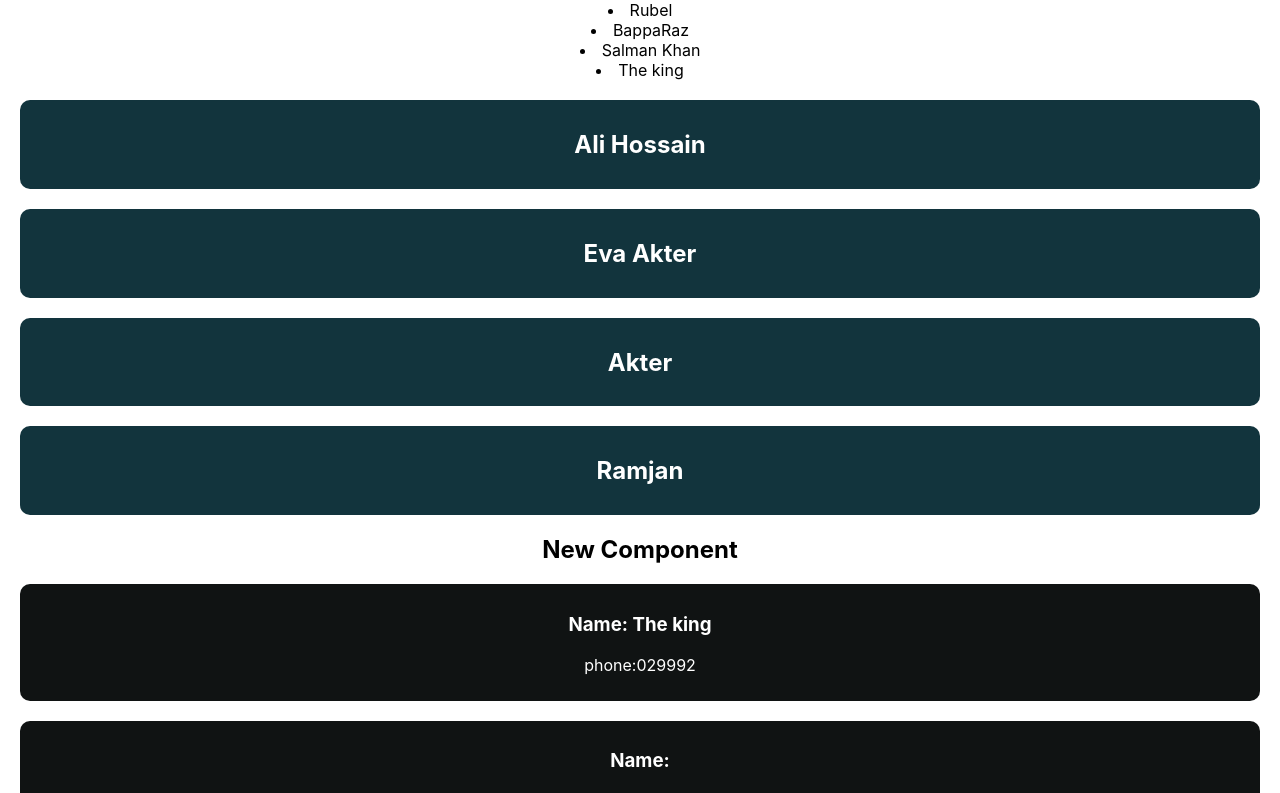
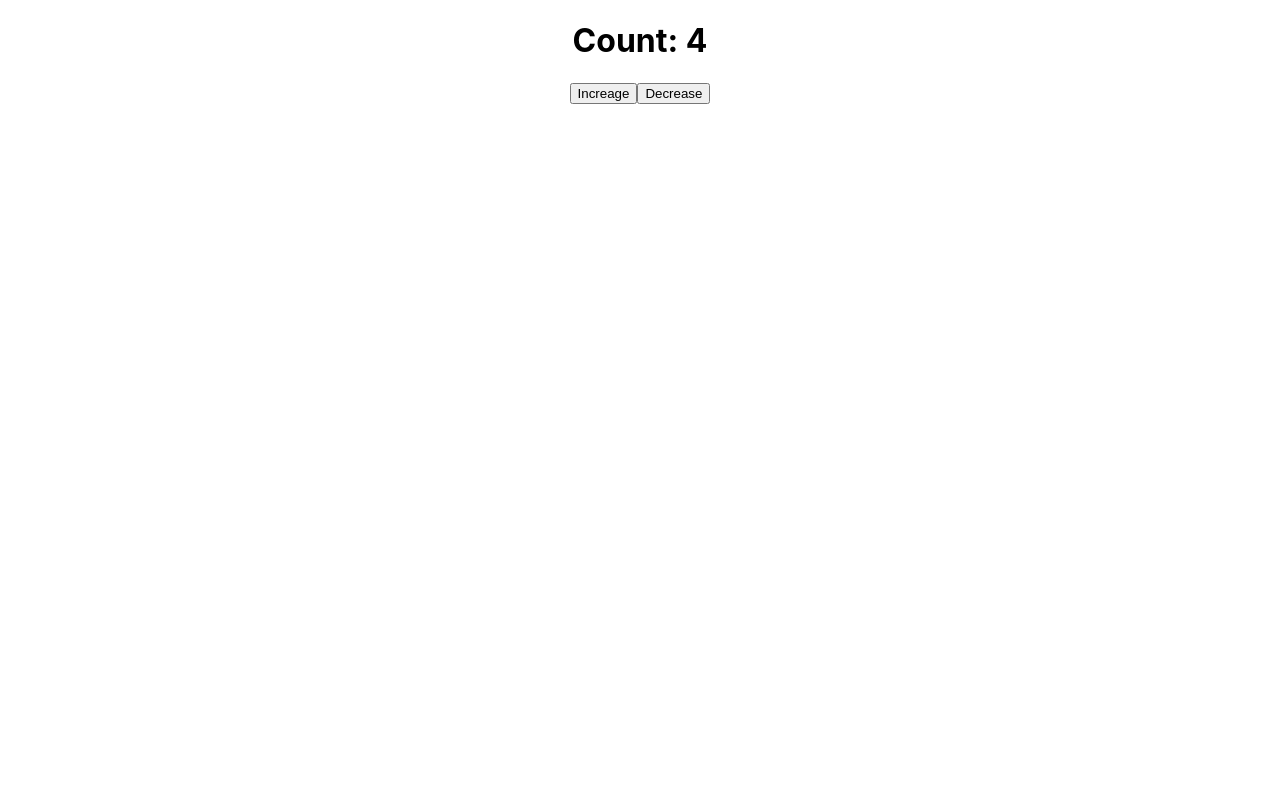
Before and after one commit to mdmasummollaalhaz/Reactjs-core-concepts, a React (Create React App) app: page / in a window 1280 px wide. Shown: the top 793 px of the page. Built offline with nearby package versions, Linux system fonts and the light colour scheme.

Commit message:
State, component state hook

```diff
--- a/src/App.js
+++ b/src/App.js
@@ -1,5 +1,6 @@
 import logo from './logo.svg';
 import './App.css';
+import { useState } from 'react';
 
 const number = 555;
 const singers = [
@@ -25,39 +26,65 @@ function App() {
   ]
   return (
     <div className="App">
+      <Counert></Counert>
+    </div>
+  );
+}
+
+/* ******** Products ********
+{
+  products.map(product => <Product name={product.name} price={product.price}></Product>)
+}
+<Product name="laptop" price="20,000" ></Product>
+<Product name="Mobile" price="2,000" ></Product>
+<Product name="Watch" price="4,000" ></Product>
+*/
+
+
+/*
 {
   hero.map(hero => <li>{hero}</li>)
 }
-      {/* {
+
+{
   hero.map(hero => <Person name={hero}> </Person>)
-      } */}
+}
 
 {
   singers.map(singer => <Person name={singer.name}></Person>)
 }
 
-      {/*
 <Person name={hero[0]} job="Teacher"></Person>
-      <Person name={hero[1]} job="Driver"></Person> */}
+<Person name={hero[1]} job="Driver"></Person>
 
 <h2>New Component</h2>
 <Friend phone="029992" movie="The king"></Friend>
 <Friend phone="2239992"></Friend>
+*/
 
+// =========== Component start from here =====================
 
-      {/* ******** Products ******** */}
-      {
-        products.map(product => <Product name={product.name} price={product.price}></Product>)
-      }
-      {/* <Product name="laptop" price="20,000" ></Product>
-      <Product name="Mobile" price="2,000" ></Product>
-      <Product name="Watch" price="4,000" ></Product> */}
+function Counert(){
+  const [count, setCount] = useState(4);
+
+  const increaseCount = () => setCount(count + 1);
+  const decreaseCount = () => setCount(count - 1);
+
+  /* const increaseCount = () =>{
+    const newCount = count + 1;
+    setCount(newCount);
+  } */
+
+  // console.log(abc);
+  return(
+    <div>
+      <h1>Count: {count}</h1>
+      <button onClick={increaseCount}>Increage</button>
+      <button onClick={decreaseCount}>Decrease</button>
     </div>
-  );
+  )
 }
 
-
-// =========== Component start from here =====================
 function Person(props){
   // console.log(props);
   return (
```
Lines whose indentation alone changed are shown as unchanged.
